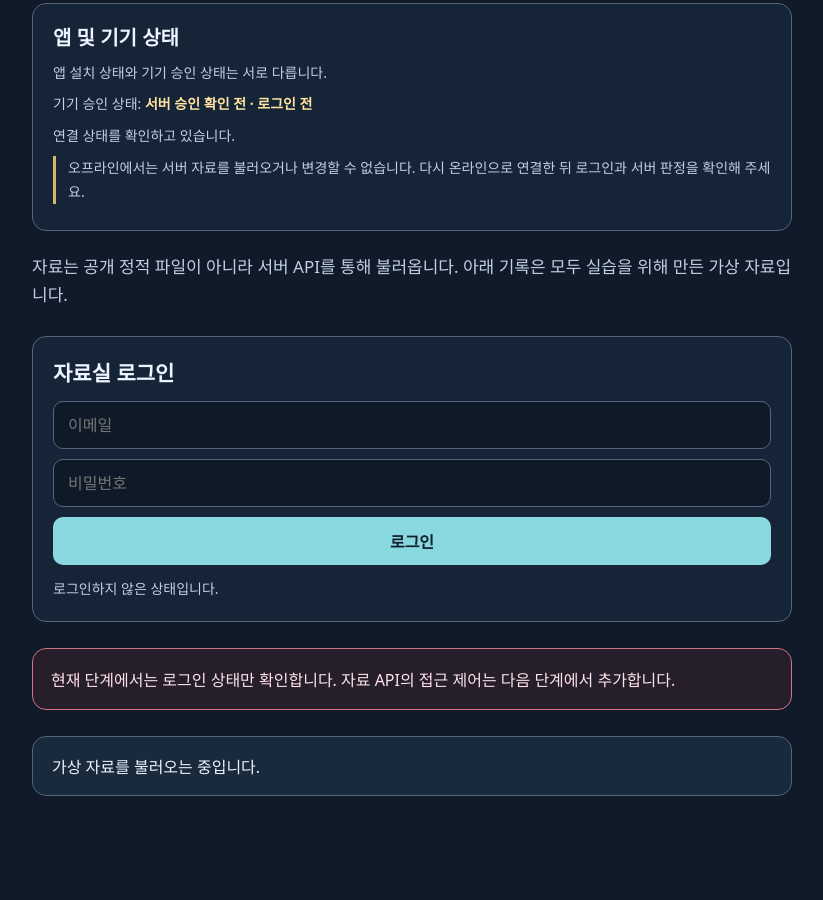
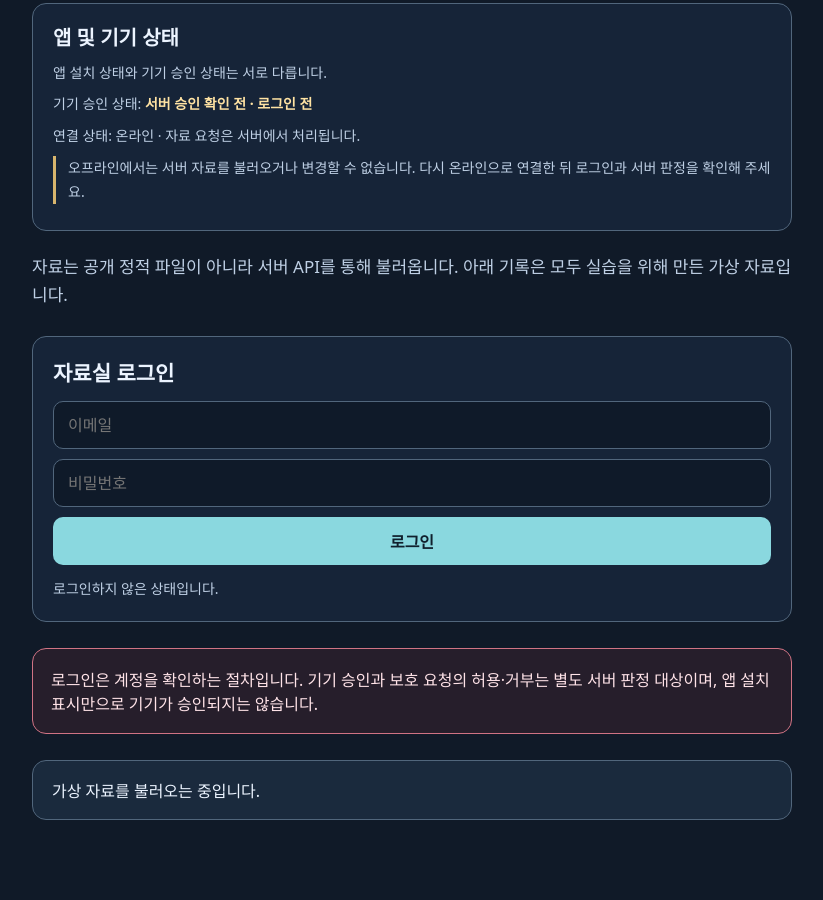
Before and after one commit to birdmin/choi-bujang-secret-vault, a website: page public/index.html in a window 1280 px wide. Shown: the part 157-1057 px from the top of the page, without its empty margins (228-1051 px from the left). Before the commit the page ends 1033 px from the top, so only its background shows below. Drawn offline with Linux system fonts and the light colour scheme.

Commit message:
Clarify server-side device approval and connection status

```diff
--- a/public/index.html
+++ b/public/index.html
@@ -210,7 +210,7 @@
 <body>
 
   <main>
-    <div class="eyebrow">BYTE BACK · 3단계 진짜 로그인</div>
+    <div class="eyebrow">BYTE BACK · 보호 자료실</div>
 
     <h1>나의 보호 자료실</h1>
 
@@ -257,8 +257,7 @@
     </section>
 
     <div class="notice">
-      현재 단계에서는 로그인 상태만 확인합니다.
-      자료 API의 접근 제어는 다음 단계에서 추가합니다.
+      로그인은 계정을 확인하는 절차입니다. 기기 승인과 보호 요청의 허용·거부는 별도 서버 판정 대상이며, 앱 설치 표시만으로 기기가 승인되지는 않습니다.
     </div>
 
     <ul id="notes" aria-live="polite">
@@ -646,6 +645,7 @@
       }
     }
 
+    updateConnectionStatus();
     showLoggedOut();
   </script>
 
```
